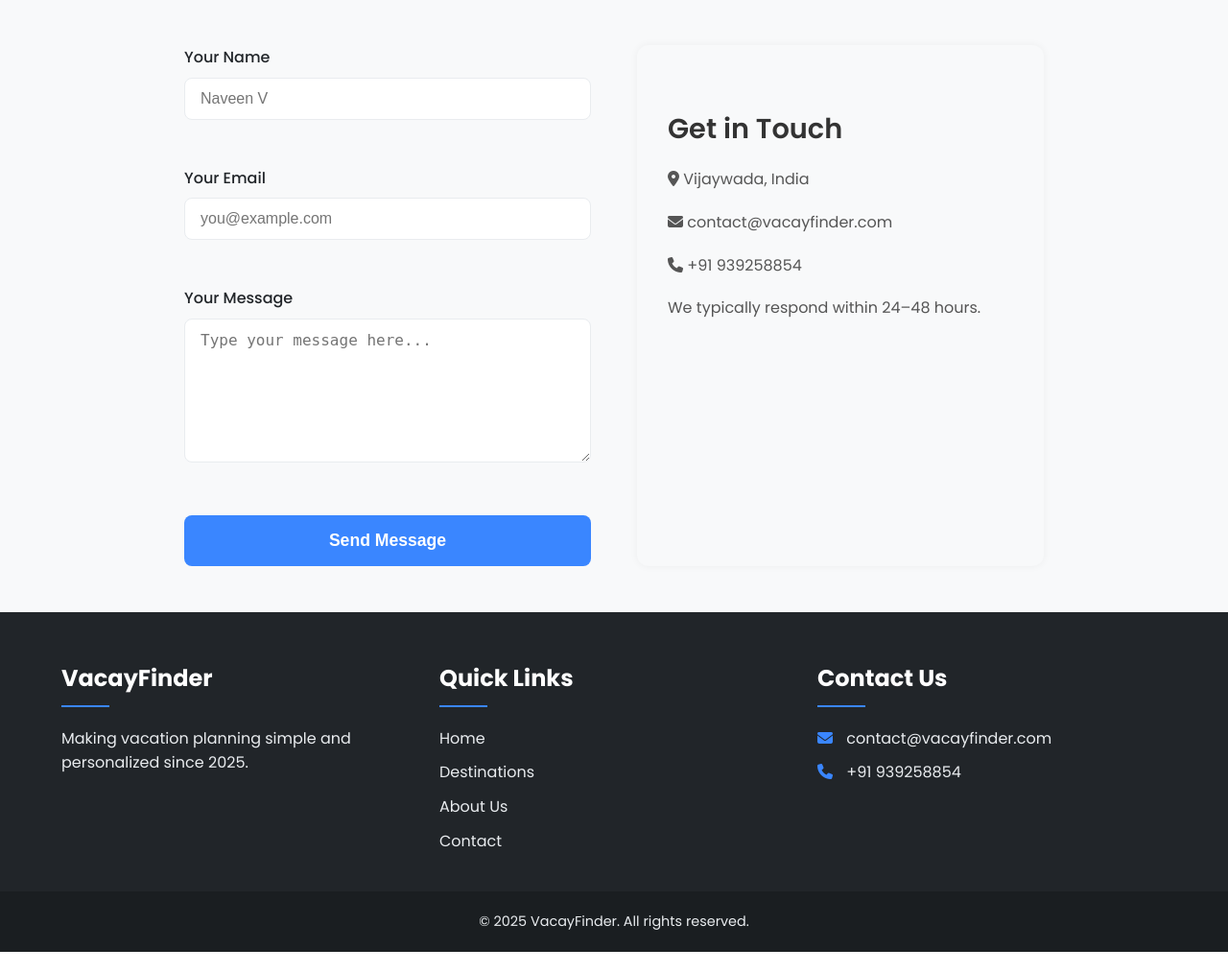
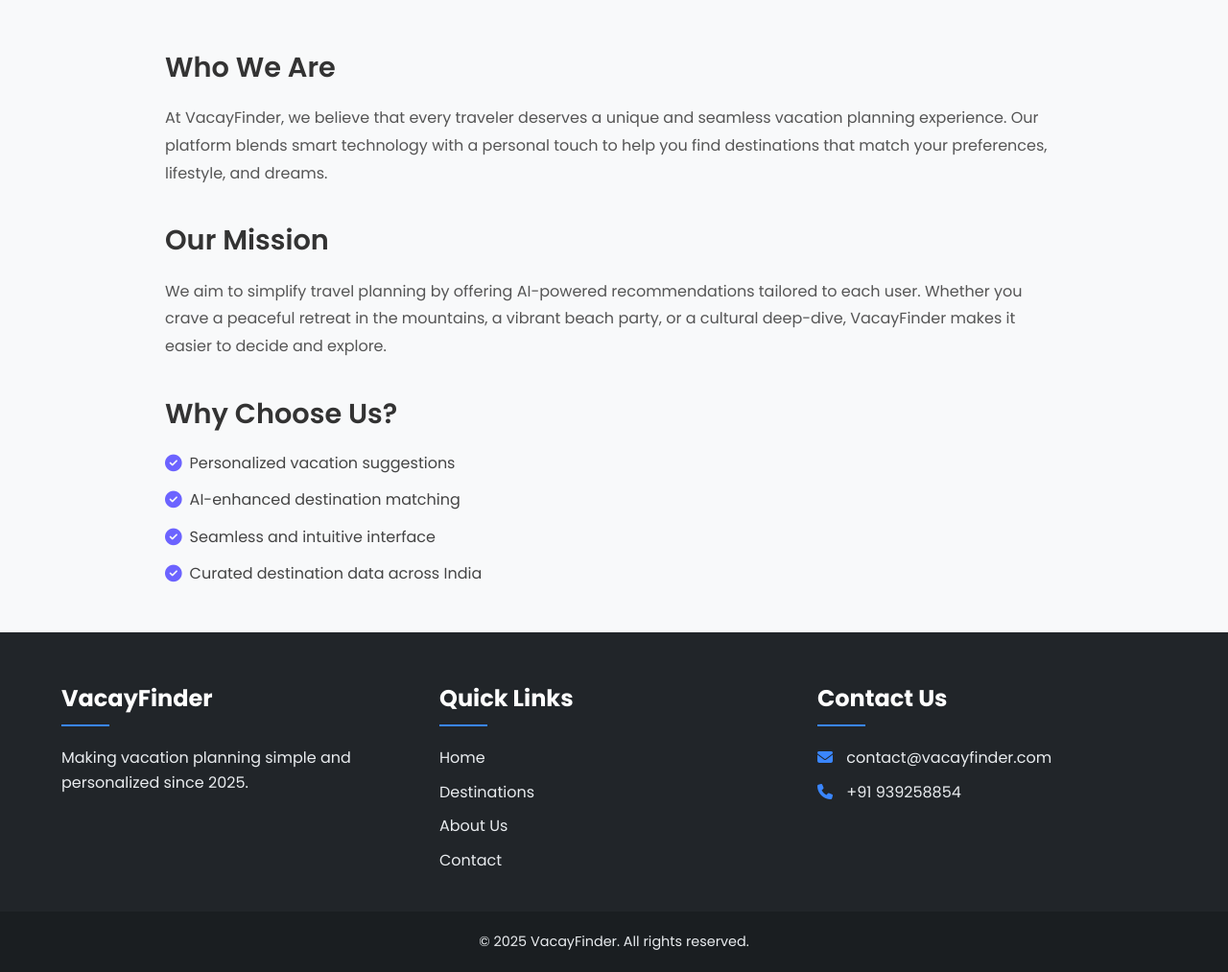
Before and after one commit to PrazwalR/Vacay_Finder, a Flask app: page /contact in a window 1280 px wide. Shown: the part 801-1814 px from the top of the page at 96% size. Before the commit the page ends 1793 px from the top, so only its background shows below. Run offline with Flask 3, Linux system fonts and the light colour scheme.

Commit message:
contact.html

```diff
--- a/templates/contact.html
+++ b/templates/contact.html
@@ -3,7 +3,7 @@
 <head>
     <meta charset="UTF-8">
     <meta name="viewport" content="width=device-width, initial-scale=1.0">
-    <title>Contact Us - VacayFinder</title>
+    <title>About Us - VacayFinder</title>
     <link rel="stylesheet" href="{{ url_for('static', filename='styles.css') }}">
     <link rel="stylesheet" href="https://cdnjs.cloudflare.com/ajax/libs/font-awesome/6.4.0/css/all.min.css">
     <link href="https://fonts.googleapis.com/css2?family=Poppins:wght@300;400;500;600;700&display=swap" rel="stylesheet">
@@ -16,8 +16,8 @@
         <ul class="nav-links">
             <li><a href="{{ url_for('index') }}">Home</a></li>
             <li><a href="#">Destinations</a></li>
-            <li><a href="{{ url_for('about') }}">About</a></li>
-            <li><a href="{{ url_for('contact') }}" class="active">Contact</a></li>
+            <li><a href="{{ url_for('about') }}" class="active">About</a></li>
+            <li><a href="{{ url_for('contact') }}">Contact</a></li>
         </ul>
         <div class="auth-buttons">
             <a href="{{ url_for('login') }}"><button class="btn login">Log In</button></a>
@@ -25,47 +25,31 @@
         </div>
     </nav>
 
-    <header class="hero contact-hero">
+    <header class="hero about-hero">
         <div class="hero-content">
-            <h1>Contact Us</h1>
-            <p>We’d love to hear from you — whether you have questions, feedback, or just want to say hello.</p>
+            <h1>About VacayFinder</h1>
+            <p>Your journey begins with us – discover, plan, and travel smarter.</p>
         </div>
     </header>
 
-<section class="contact-section">
-    <div class="container">
-        <div class="contact-container">
-                <form class="contact-form" id="contactForm">
-                    <div class="form-group">
-                        <label for="name">Your Name</label>
-                        <input type="text" id="name" name="name" placeholder="Naveen V" required>
-                    </div>
+    <section class="about-section">
+        <div class="about-content">
+            <h2>Who We Are</h2>
+            <p>At VacayFinder, we believe that every traveler deserves a unique and seamless vacation planning experience. Our platform blends smart technology with a personal touch to help you find destinations that match your preferences, lifestyle, and dreams.</p>
 
-                    <div class="form-group">
-                        <label for="email">Your Email</label>
-                        <input id="email" name="email" placeholder="you@example.com" required>
-                    </div>
+            <h2>Our Mission</h2>
+            <p>We aim to simplify travel planning by offering AI-powered recommendations tailored to each user. Whether you crave a peaceful retreat in the mountains, a vibrant beach party, or a cultural deep-dive, VacayFinder makes it easier to decide and explore.</p>
 
-                    <div class="form-group">
-                        <label for="message">Your Message</label>
-                        <textarea id="message" name="message" placeholder="Type your message here..." required></textarea>
-                    </div>
+            <h2>Why Choose Us?</h2>
+            <ul class="about-highlights">
+                <li><i class="fas fa-check-circle"></i> Personalized vacation suggestions</li>
+                <li><i class="fas fa-check-circle"></i> AI-enhanced destination matching</li>
+                <li><i class="fas fa-check-circle"></i> Seamless and intuitive interface</li>
+                <li><i class="fas fa-check-circle"></i> Curated destination data across India</li>
+            </ul>
+        </div>
+    </section>
 
-                    <button type="submit" class="btn primary">Send Message</button>
-                <div id="formStatus" class="form-status"></div>
-
-            </form>
-
-            <div class="contact-info">
-                <h3>Get in Touch</h3>
-                <p><i class="fas fa-map-marker-alt"></i> Vijaywada, India</p>
-                <p><i class="fas fa-envelope"></i> contact@vacayfinder.com</p>
-                <p><i class="fas fa-phone"></i> +91 939258854</p>
-                <p class="response-time">We typically respond within 24–48 hours.</p>
-            </div>
-        </div>
-    </div>
-</section>
     <footer>
         <div class="footer-content">
             <div class="footer-section">
@@ -84,7 +68,7 @@
             <div class="footer-section">
                 <h3>Contact Us</h3>
                 <a href="mailto:contact@vacayfinder.com">
-                <p><i class="fas fa-envelope"></i> contact@vacayfinder.com</p>
+                    <p><i class="fas fa-envelope"></i> contact@vacayfinder.com</p>
                 </a>
                 <p><i class="fas fa-phone"></i> +91 939258854</p>
             </div>
```
